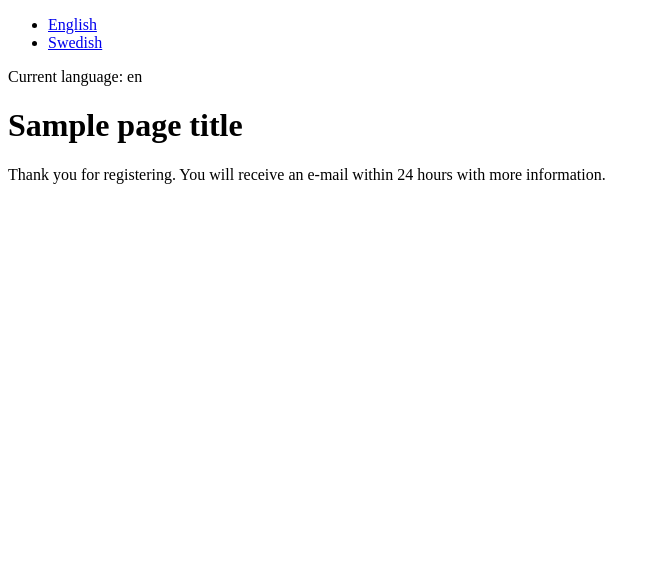
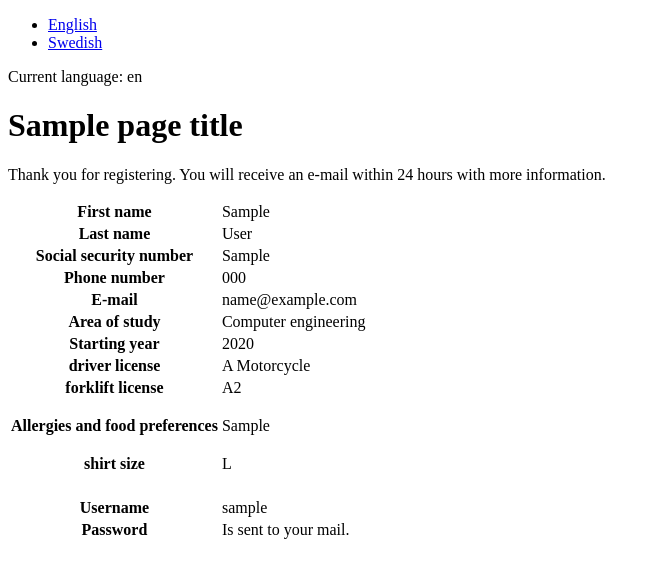
Before and after one commit to Rembane/charm-internsystem, a Django app: template apps/recruitment/templates/recruitment/confirmation.html in a window 1280 px wide. Shown: the top 578 px of the page, without its empty margins (0-656 px from the left). Run offline with Django 3.2, Linux system fonts and the light colour scheme; data comes from the database, SQL or seed files in the repository; tables that the repository leaves empty hold one stand-in row (values such as "Sample post"); the template is opened without the code that fills it: values that come from a table or form of the project are taken from there, most other values are stand-ins (such as "Sample title", 1, 10 or a date in 2020); parts of the project's set-up code (start-up, migrations or seed data) failed here and were passed over.

Commit message:
Mail is now sent after registration. The confirmation page shows info.

```diff
--- a/apps/recruitment/models.py
+++ b/apps/recruitment/models.py
@@ -67,15 +67,15 @@ class Person(models.Model):
     u"""Contains information about a person."""
     fname = models.CharField(ugettext_lazy(u'First name'), max_length=50)
     lname = models.CharField(ugettext_lazy(u'Last name'), max_length=50)
-    ssn = models.CharField(ugettext_lazy(u'Social security number'), help_text=ugettext_lazy(u'Enter your social security number, using ten or twelve digits.'), max_length=50)
+    ssn = models.CharField(ugettext_lazy(u'Social security number'), help_text=ugettext_lazy(u'Enter your social security number, using ten or twelve digits.'), max_length=50) # TODO: Add validation!
     phone = models.CharField(ugettext_lazy(u'Phone number'), max_length=15) # Phone numbers are max 15 digits long.
     email = models.EmailField(ugettext_lazy(u'E-mail'), max_length=50)
 
     study_area = models.ForeignKey(StudyArea, verbose_name=ugettext_lazy(u'area of study')) # , verbose_name=ugettext_lazy(), verbose_name_plural=ugettext_lazy()
     starting_year = models.IntegerField(ugettext_lazy(u'Starting year'))
-    driver_license = models.ManyToManyField(DriverLicense, verbose_name=ugettext_lazy(u'driver license'))
-    forklift_license = models.ManyToManyField(ForkLiftLicense, verbose_name=ugettext_lazy(u'forklift license'), help_text=ugettext_lazy(u'<a href="http://en.wikipedia.org/wiki/Forklift_Driver_Klaus_-_The_First_Day_on_the_Job">Safety first!</a>'))
-    allergies = models.TextField(ugettext_lazy(u'Allergies and food preferences'))
+    driver_license = models.ManyToManyField(DriverLicense, verbose_name=ugettext_lazy(u'driver license'), null=True, blank=True)
+    forklift_license = models.ManyToManyField(ForkLiftLicense, verbose_name=ugettext_lazy(u'forklift license'), help_text=ugettext_lazy(u'<a href="http://en.wikipedia.org/wiki/Forklift_Driver_Klaus_-_The_First_Day_on_the_Job">Safety first!</a>'), null=True, blank=True)
+    allergies = models.TextField(ugettext_lazy(u'Allergies and food preferences'), blank=True)
     shirt_size = models.ForeignKey(ShirtSize, verbose_name=ugettext_lazy(u'shirt size'))
 
     user = models.ForeignKey(User, blank=True, null=True)
--- a/apps/recruitment/templates/recruitment/confirmation.html
+++ b/apps/recruitment/templates/recruitment/confirmation.html
@@ -2,4 +2,66 @@
 {% load i18n %}
 {% block design %}
 <p>{% trans "Thank you for registering. You will receive an e-mail within 24 hours with more information." %}</p>
+
+<table>
+    <tr>
+        <th>{% trans "First name" %}</th>
+        <td>{{person.fname}}</td>
+    </tr>
+    <tr>
+        <th>{% trans "Last name" %}</th>
+        <td>{{person.lname}}</td>
+    </tr>
+    <tr>
+        <th>{% trans "Social security number" %}</th>
+        <td>{{person.ssn}}</td>
+    </tr>
+    <tr>
+        <th>{% trans "Phone number" %}</th>
+        <td>{{person.phone}}</td>
+    </tr>
+    <tr>
+        <th>{% trans "E-mail" %}</th>
+        <td>{{person.email}}</td>
+    </tr>
+    <tr>
+        <th>{% trans "Area of study" %}</th>
+        <td>{{person.study_area}}</td>
+    </tr>
+    <tr>
+        <th>{% trans "Starting year" %}</th>
+        <td>{{person.starting_year}}</td>
+    </tr>
+    <tr>
+        <th>{% trans "driver license" %}</th>
+        <td>{{person.driver_license.all|join:", "}}</td>
+    </tr>
+    <tr>
+        <th>{% trans "forklift license" %}</th>
+        <td>{{person.forklift_license.all|join:", "}}</td>
+    </tr>
+    <tr>
+        <th>{% trans "Allergies and food preferences" %}</th>
+        <td>{% if person.allergies %}{{person.allergies|linebreaks}}{% else %}{% trans "None" %}{% endif %}</td>
+    </tr>
+    <tr>
+        <th>{% trans "shirt size" %}</th>
+        <td>{{person.shirt_size}}</td>
+    </tr>
+
+    <tr>
+        <td colspan="2">&nbsp;</td>
+    </tr>
+
+    <tr>
+        <th>{% trans "Username" %}</th>
+        <td>{{person.user.username}}</td>
+    </tr>
+    <tr>
+        <th>{% trans "Password" %}</th>
+        <td>{% trans "Is sent to your mail." %}</td>
+    </tr>
+</table>
+
+
 {% endblock design %}
```
Also changed, not shown: apps/recruitment/templates/recruitment/register_confirmation_mail.txt (added, +20 -0 lines), apps/recruitment/views.py (+23 -4 lines), apps/recruitment/locale/en/LC_MESSAGES/django.po, apps/recruitment/locale/sv/LC_MESSAGES/django.po.
